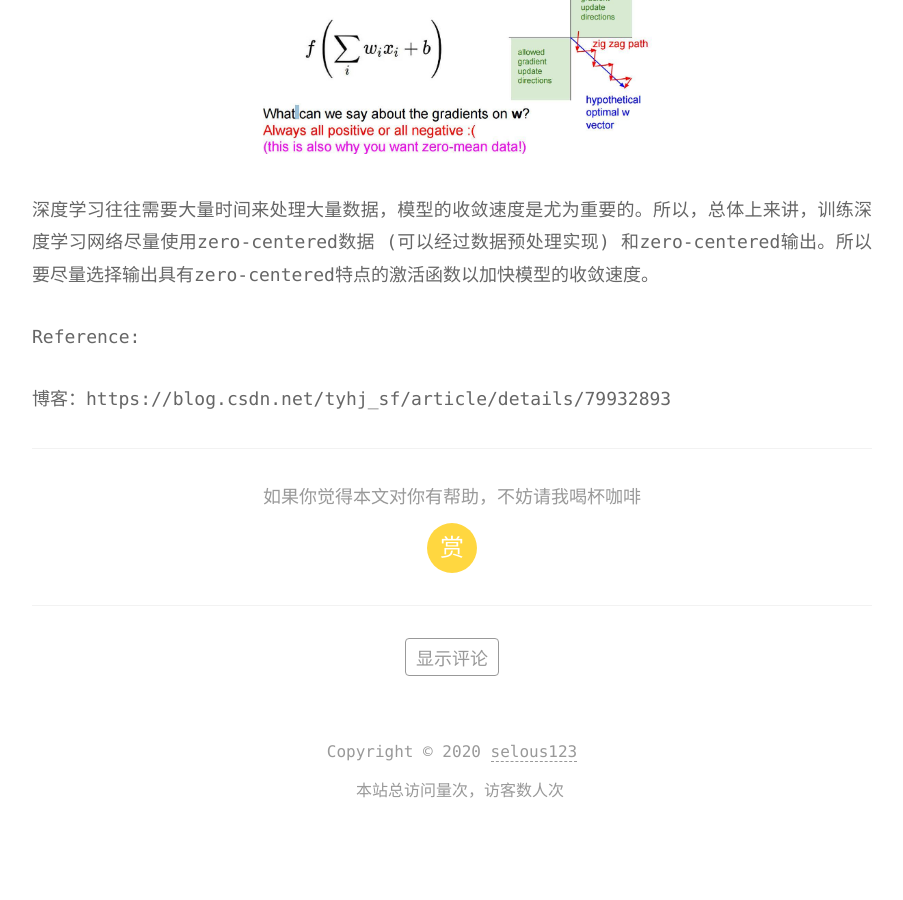
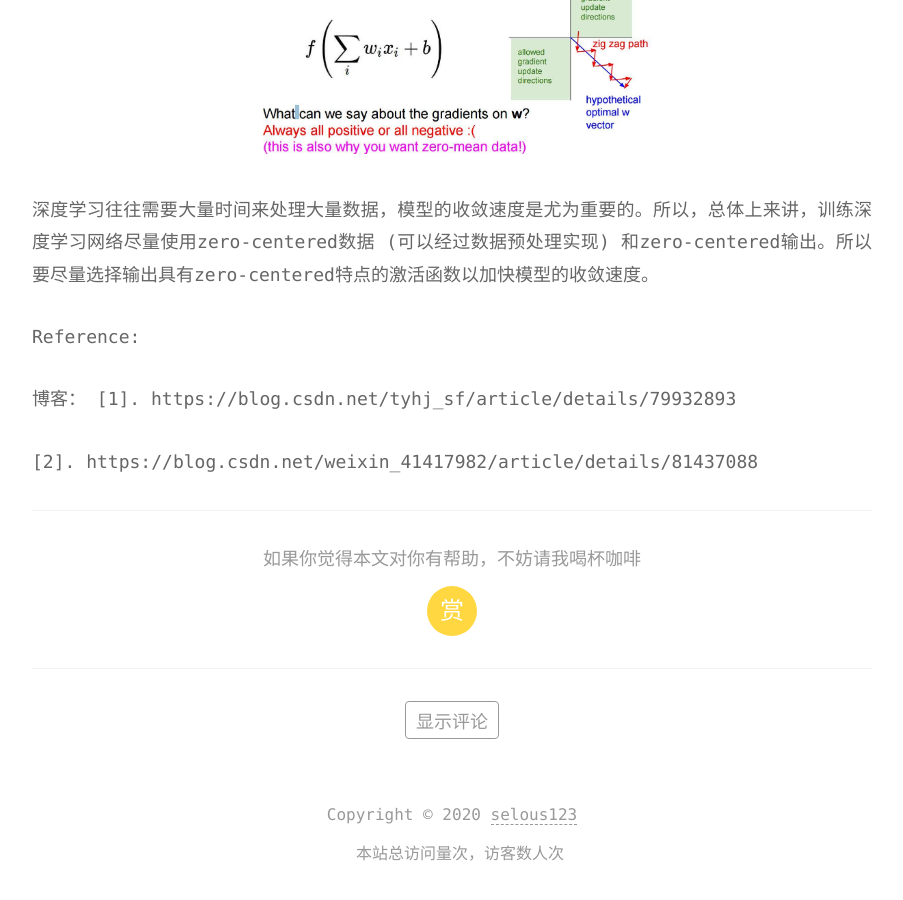
Before and after one commit to selous123/selous123.github.io, a Jekyll site: the page built from _posts/2020-03-13-ReLU激活函数及常用激活总结.md, in a window 1280 px wide and 900 px high, scrolled down 3105 px. Shown: the whole window, without its empty margins (188-1091 px from the left). Built offline with Jekyll 4.4.1, drawn with Linux system fonts in a browser that asks for light colours; comment, search, counter and statistics services are not loaded; before the commit the page ends 3942 px from its top, so only the background shows below that; some of the changed text lies outside the part shown.

Commit message:
修改激活函数博客内容

```diff
--- a/_posts/2020-03-13-ReLU激活函数及常用激活总结.md
+++ b/_posts/2020-03-13-ReLU激活函数及常用激活总结.md
@@ -77,4 +77,7 @@ $$\sigma(x) = max(\alpha x, x)$$
 
 Reference:
 
-博客：https://blog.csdn.net/tyhj_sf/article/details/79932893
+博客：
+[1]. https://blog.csdn.net/tyhj_sf/article/details/79932893
+
+[2]. https://blog.csdn.net/weixin_41417982/article/details/81437088
```
Also changed, not shown: other parts of _posts/2020-03-13-ReLU激活函数及常用激活总结.md (+1 -1 lines).
